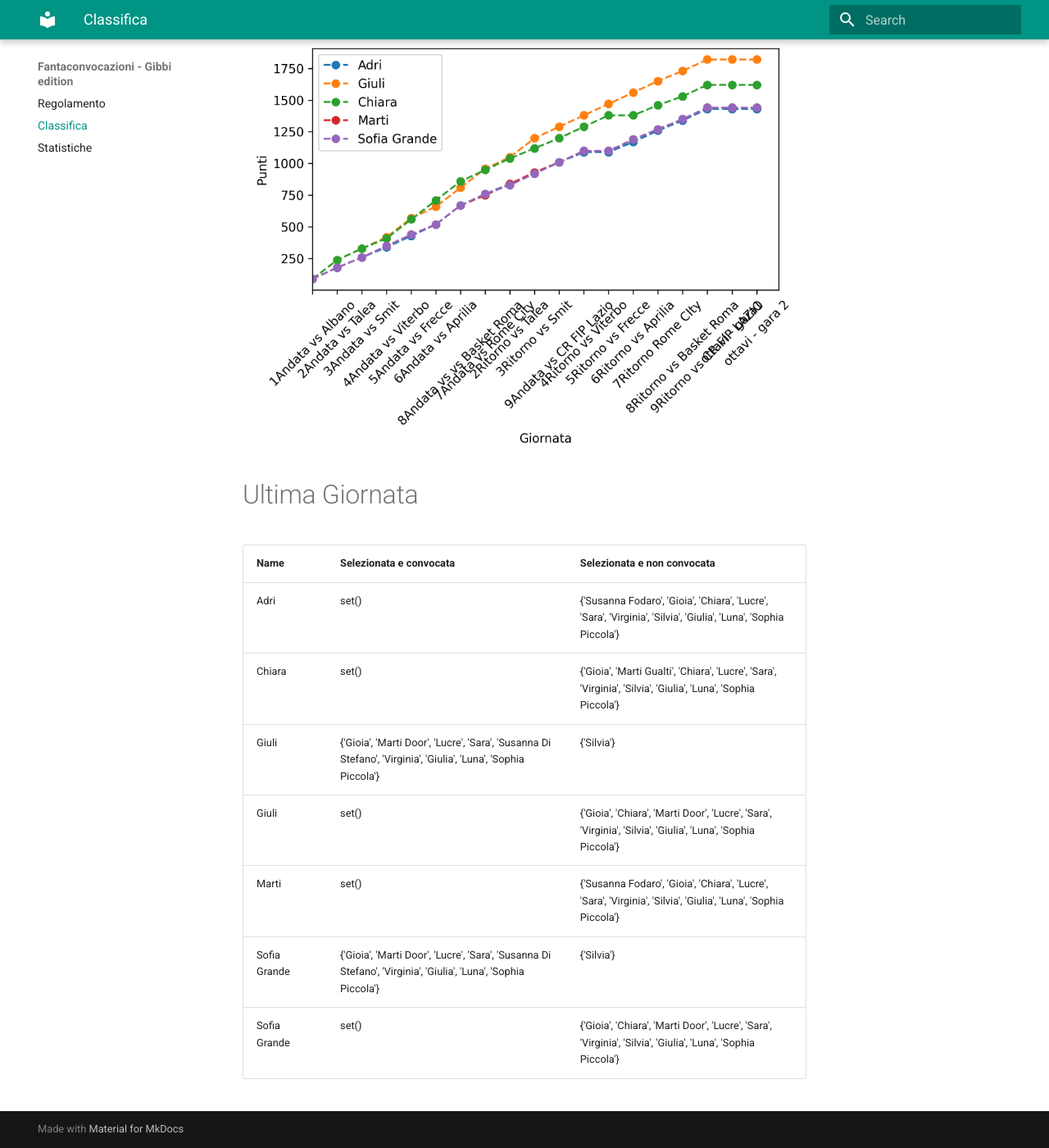
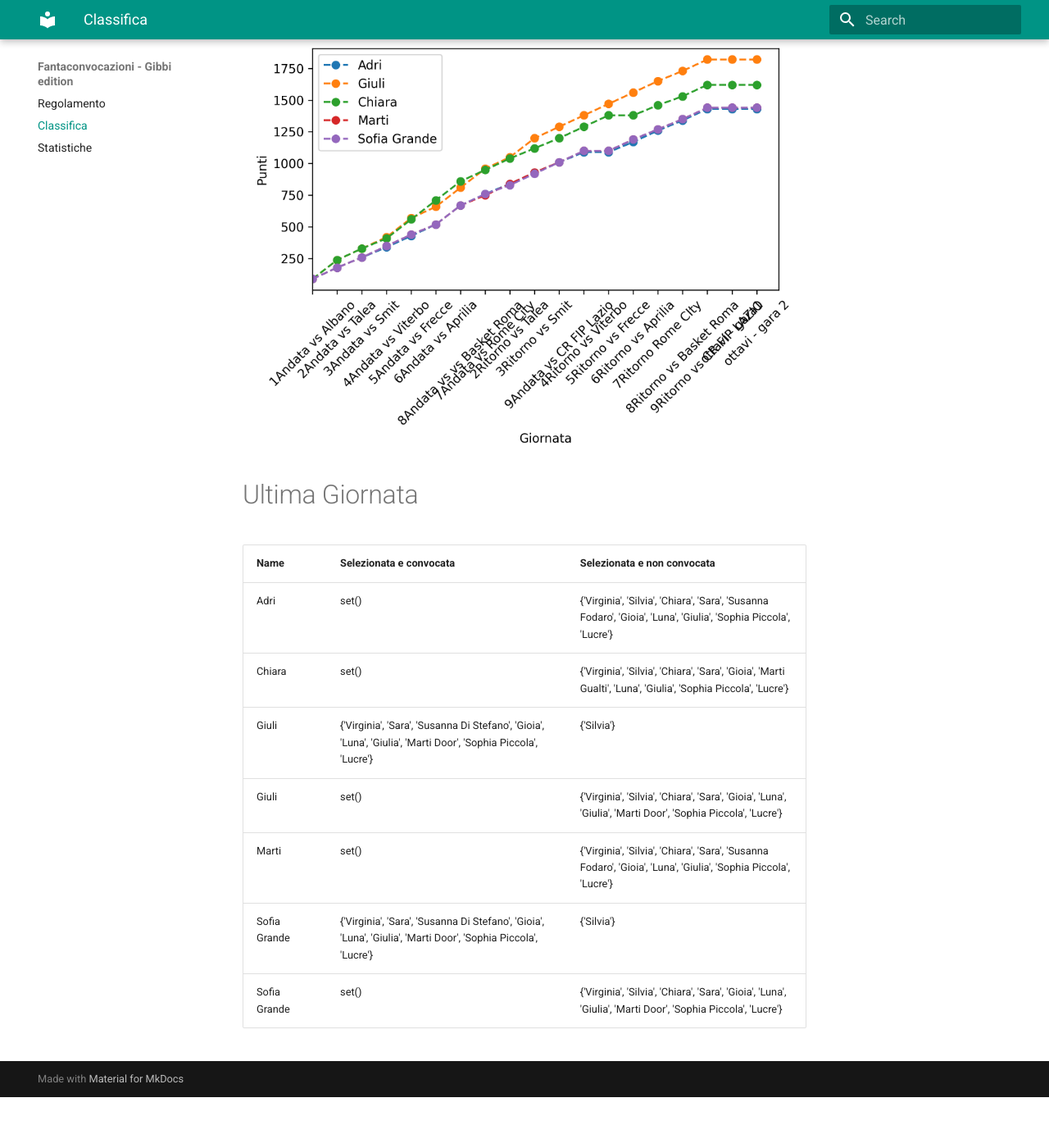
Before and after one commit to martinig94/fantagibbi, an MkDocs documentation site: the page built from docs/Classifica.md, in a window 1280 px wide and 1400 px high, scrolled down 565 px. Shown: the whole window at 82% size. Built offline with MkDocs 1.6.1 and Material for MkDocs 9.7.7, drawn with Linux system fonts in a browser that asks for light colours; after the commit the page ends 1903 px from its top, so only the background shows below that.

Commit message:
Auto-update from main.py

```diff
--- a/docs/Classifica.md
+++ b/docs/Classifica.md
@@ -18,11 +18,11 @@
 <!-- START_TABLE CORRECT -->
 | Name         | Selezionata e convocata                                                                                        | Selezionata e non convocata                                                                                      |
 |:-------------|:---------------------------------------------------------------------------------------------------------------|:-----------------------------------------------------------------------------------------------------------------|
-| Adri         | set()                                                                                                          | {'Susanna Fodaro', 'Gioia', 'Chiara', 'Lucre', 'Sara', 'Virginia', 'Silvia', 'Giulia', 'Luna', 'Sophia Piccola'} |
-| Chiara       | set()                                                                                                          | {'Gioia', 'Marti Gualti', 'Chiara', 'Lucre', 'Sara', 'Virginia', 'Silvia', 'Giulia', 'Luna', 'Sophia Piccola'}   |
-| Giuli        | {'Gioia', 'Marti Door', 'Lucre', 'Sara', 'Susanna Di Stefano', 'Virginia', 'Giulia', 'Luna', 'Sophia Piccola'} | {'Silvia'}                                                                                                       |
-| Giuli        | set()                                                                                                          | {'Gioia', 'Chiara', 'Marti Door', 'Lucre', 'Sara', 'Virginia', 'Silvia', 'Giulia', 'Luna', 'Sophia Piccola'}     |
-| Marti        | set()                                                                                                          | {'Susanna Fodaro', 'Gioia', 'Chiara', 'Lucre', 'Sara', 'Virginia', 'Silvia', 'Giulia', 'Luna', 'Sophia Piccola'} |
-| Sofia Grande | {'Gioia', 'Marti Door', 'Lucre', 'Sara', 'Susanna Di Stefano', 'Virginia', 'Giulia', 'Luna', 'Sophia Piccola'} | {'Silvia'}                                                                                                       |
-| Sofia Grande | set()                                                                                                          | {'Gioia', 'Chiara', 'Marti Door', 'Lucre', 'Sara', 'Virginia', 'Silvia', 'Giulia', 'Luna', 'Sophia Piccola'}     |
+| Adri         | set()                                                                                                          | {'Virginia', 'Silvia', 'Chiara', 'Sara', 'Susanna Fodaro', 'Gioia', 'Luna', 'Giulia', 'Sophia Piccola', 'Lucre'} |
+| Chiara       | set()                                                                                                          | {'Virginia', 'Silvia', 'Chiara', 'Sara', 'Gioia', 'Marti Gualti', 'Luna', 'Giulia', 'Sophia Piccola', 'Lucre'}   |
+| Giuli        | {'Virginia', 'Sara', 'Susanna Di Stefano', 'Gioia', 'Luna', 'Giulia', 'Marti Door', 'Sophia Piccola', 'Lucre'} | {'Silvia'}                                                                                                       |
+| Giuli        | set()                                                                                                          | {'Virginia', 'Silvia', 'Chiara', 'Sara', 'Gioia', 'Luna', 'Giulia', 'Marti Door', 'Sophia Piccola', 'Lucre'}     |
+| Marti        | set()                                                                                                          | {'Virginia', 'Silvia', 'Chiara', 'Sara', 'Susanna Fodaro', 'Gioia', 'Luna', 'Giulia', 'Sophia Piccola', 'Lucre'} |
+| Sofia Grande | {'Virginia', 'Sara', 'Susanna Di Stefano', 'Gioia', 'Luna', 'Giulia', 'Marti Door', 'Sophia Piccola', 'Lucre'} | {'Silvia'}                                                                                                       |
+| Sofia Grande | set()                                                                                                          | {'Virginia', 'Silvia', 'Chiara', 'Sara', 'Gioia', 'Luna', 'Giulia', 'Marti Door', 'Sophia Piccola', 'Lucre'}     |
 <!-- END_TABLE CORRECT -->
```
